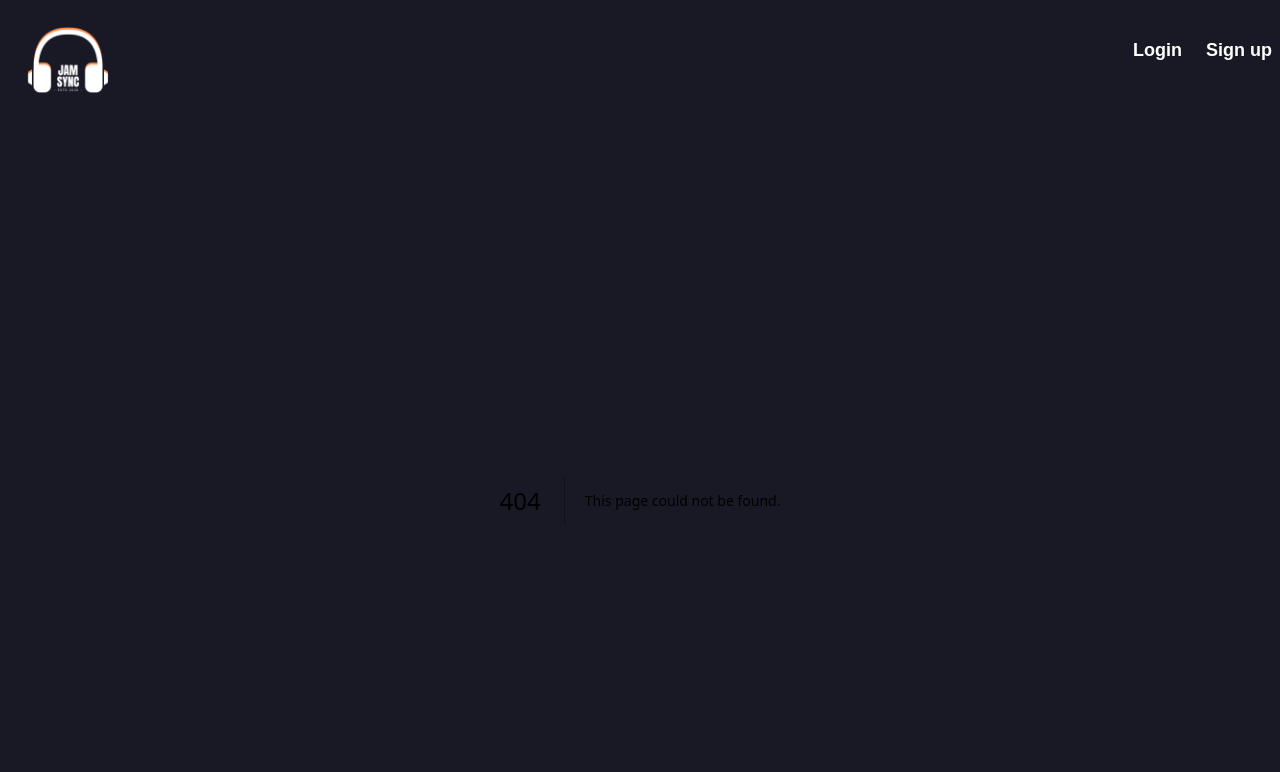
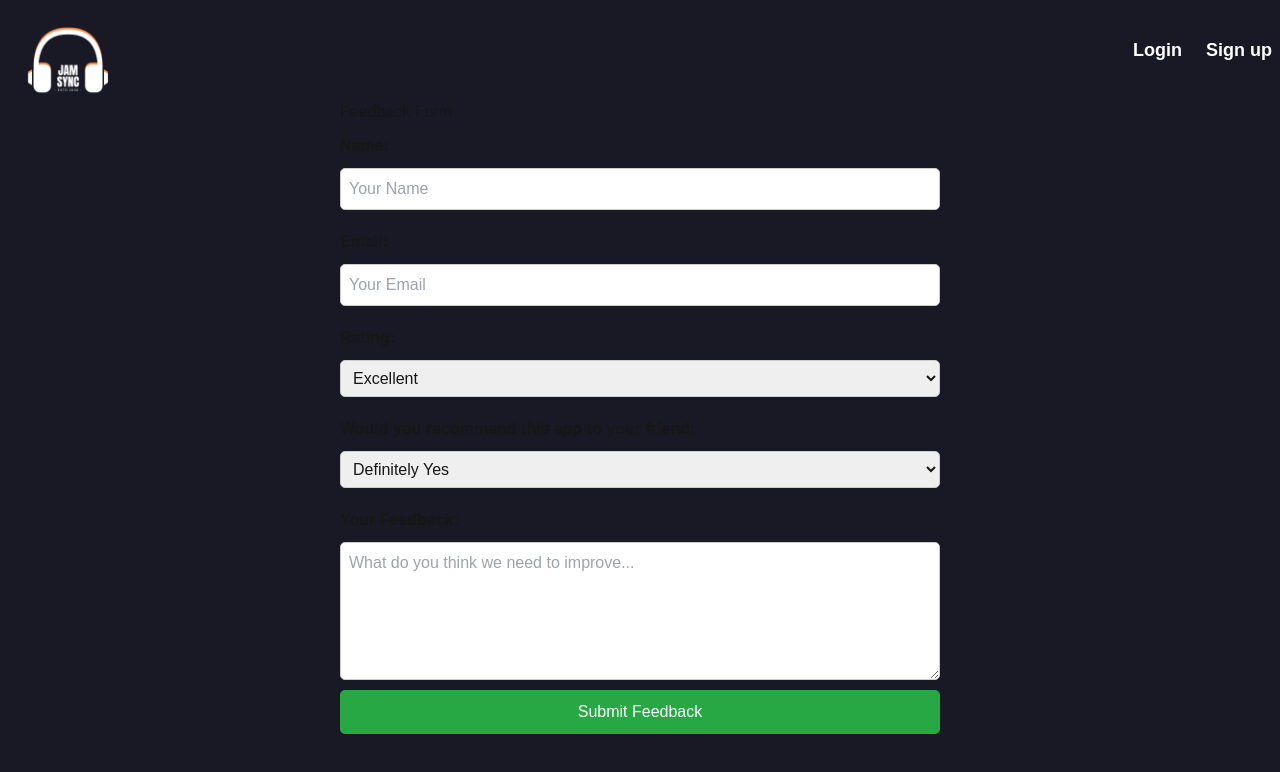
Before and after one commit to Hamisakim/jamSync, a Next.js app: page /feedback in a window 1280 px wide. Before the commit this address had no page. Shown: the top 772 px of the page. Built offline with nearby package versions, Linux system fonts and the light colour scheme.

Commit message:
aded form

```diff
--- /dev/null
+++ b/src/app/feedback/page.jsx
@@ -0,0 +1,156 @@
+'use client'
+import React, { useState } from 'react';
+
+export default function FeedbackForm() {
+  const [responseMessage, setResponseMessage] = useState('');
+
+  const handleSubmit = (e) => {
+    e.preventDefault(); // Prevent form submission from refreshing the page
+
+    const formData = {
+      name: e.target.name.value,
+      email: e.target.email.value,
+      rating: e.target.rating.value,
+      recommendation: e.target.recommendation.value,
+      feedback: e.target.feedback.value,
+    };
+
+    console.log('Form Data Submitted:', formData);
+
+    // Simulate a response message
+    setResponseMessage('Thank you for your feedback!');
+    e.target.reset(); // Reset the form
+  };
+
+  return (
+    <div style={styles.container} className='mx-auto w-full'>
+      <h1>Feedback Form</h1>
+      <form id="feedbackForm" onSubmit={handleSubmit} style={styles.form}>
+        <label htmlFor="name" style={styles.label}>
+          Name:
+        </label>
+        <input
+          type="text"
+          id="name"
+          name="name"
+          placeholder="Your Name"
+          required
+          style={styles.input}
+        />
+
+        <label htmlFor="email" style={styles.label}>
+          Email:
+        </label>
+        <input
+          type="email"
+          id="email"
+          name="email"
+          placeholder="Your Email"
+          required
+          style={styles.input}
+        />
+
+        <label htmlFor="rating" style={styles.label}>
+          Rating:
+        </label>
+        <select id="rating" name="rating" required style={styles.select}>
+          <option value="excellent">Excellent</option>
+          <option value="good">Good</option>
+          <option value="average">Average</option>
+          <option value="poor">Poor</option>
+        </select>
+
+        <label htmlFor="recommendation" style={styles.label}>
+          Would you recommend this app to your friend:
+        </label>
+        <select
+          id="recommendation"
+          name="recommendation"
+          required
+          style={styles.select}
+        >
+          <option value="yes">Definitely Yes</option>
+          <option value="probably">Probably</option>
+          <option value="perhaps">Perhaps</option>
+          <option value="no">Absolutely No</option>
+        </select>
+
+        <label htmlFor="feedback" style={styles.label}>
+          Your Feedback:
+        </label>
+        <textarea
+          id="feedback"
+          name="feedback"
+          rows="5"
+          placeholder="What do you think we need to improve..."
+          required
+          style={styles.textarea}
+        ></textarea>
+
+        <button type="submit" style={styles.button}>
+          Submit Feedback
+        </button>
+      </form>
+
+      {responseMessage && (
+        <p style={styles.responseMessage}>{responseMessage}</p>
+      )}
+    </div>
+  );
+}
+
+// Inline styles
+const styles = {
+  container: {
+    fontFamily: 'Arial, sans-serif',
+    maxWidth: '600px',
+  },
+  form: {
+    display: 'flex',
+    flexDirection: 'column',
+  },
+  label: {
+    fontWeight: 'bold',
+    marginTop: '10px',
+  },
+  input: {
+    width: '100%',
+    margin: '10px 0',
+    padding: '8px',
+    fontSize: '1em',
+    border: '1px solid #ccc',
+    borderRadius: '5px',
+  },
+  select: {
+    width: '100%',
+    margin: '10px 0',
+    padding: '8px',
+    fontSize: '1em',
+    border: '1px solid #ccc',
+    borderRadius: '5px',
+  },
+  textarea: {
+    width: '100%',
+    margin: '10px 0',
+    padding: '8px',
+    fontSize: '1em',
+    border: '1px solid #ccc',
+    borderRadius: '5px',
+  },
+  button: {
+    backgroundColor: '#28a745',
+    color: 'white',
+    border: 'none',
+    cursor: 'pointer',
+    padding: '10px',
+    borderRadius: '5px',
+  },
+  buttonHover: {
+    backgroundColor: '#218838',
+  },
+  responseMessage: {
+    color: 'green',
+    fontWeight: 'bold',
+    marginTop: '10px',
+  },
+};
```
